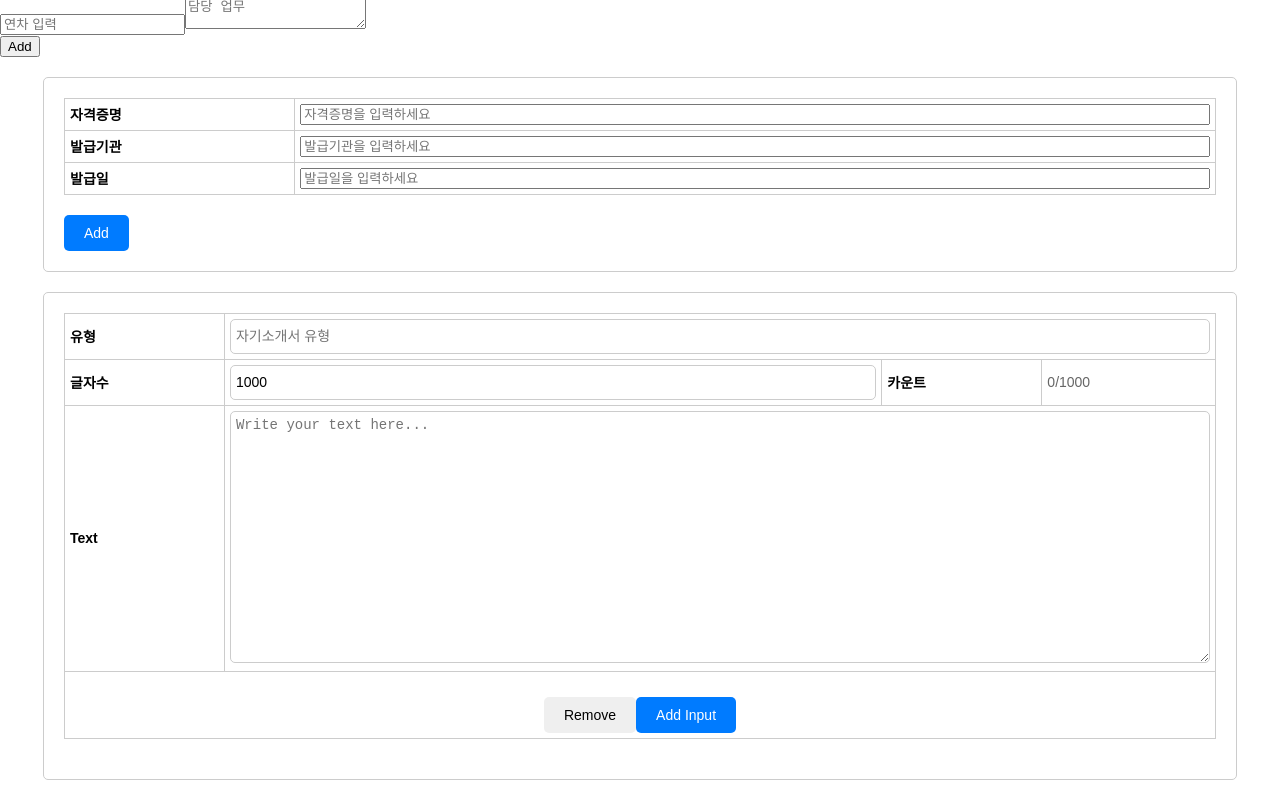
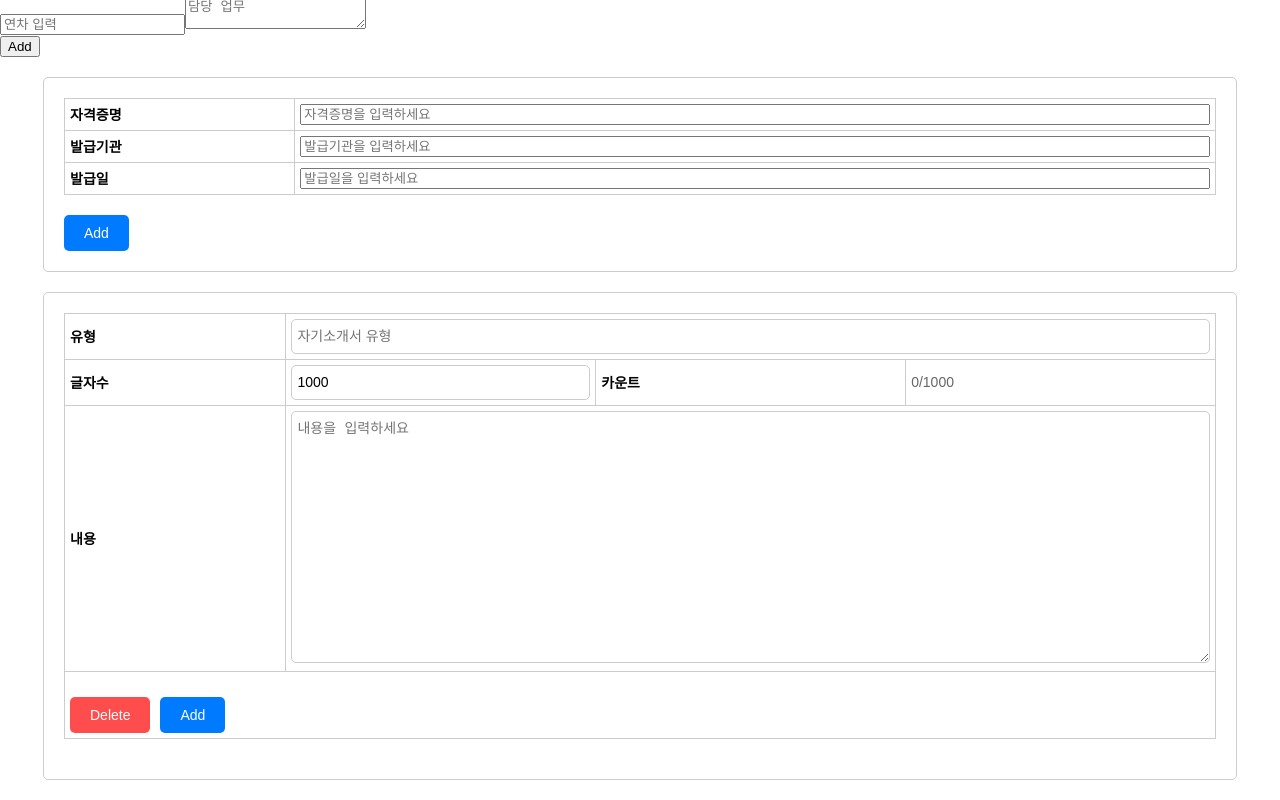
Before and after one commit to jeauk/react-resume, a React (Create React App) app: page / in a window 1280 px wide. Shown: the part 992-1792 px from the top of the page. Built offline with nearby package versions, Linux system fonts and the light colour scheme.

Commit message:
자소서

```diff
--- a/src/components/MaxLengthInput.css
+++ b/src/components/MaxLengthInput.css
@@ -13,17 +13,30 @@
   border-collapse: collapse;
   margin-bottom: 20px;
   font-size: 14px;
+  table-layout: fixed; /* 표의 크기 고정 */
 }
 
 .input-container th, .input-container td {
   padding: 5px;
   border: 1px solid #ccc;
   text-align: left;
+  overflow: hidden; /* 셀 내용이 넘치는 것을 방지 */
+  text-overflow: ellipsis; /* 넘치는 내용에 대해 '...' 표시 */
+  white-space: nowrap; /* 텍스트 줄바꿈 방지 */
+}
+
+.input-container th {
+  width: 5%; /* 헤더 셀의 너비 고정 */
+}
+
+.input-container td {
+  width: 25%; /* 데이터 셀의 너비 고정 */
 }
 
 .input-container .title-input,
 .input-container .max-chars-input {
   width: 100%;
+  max-width: 100%; /* 입력 필드가 셀의 최대 너비를 초과하지 않도록 설정 */
   height: 35px;
   padding: 5px;
   border: 1px solid #ccc;
@@ -34,6 +47,7 @@
 
 .input-container textarea {
   width: 100%;
+  max-width: 100%; /* 텍스트 영역이 셀의 최대 너비를 초과하지 않도록 설정 */
   padding: 5px;
   border: 1px solid #ccc;
   border-radius: 5px;
@@ -78,7 +92,7 @@
 .button-container {
   margin-top: 20px;
   display: flex;
-  justify-content: center; /* 중앙 정렬 */
+  gap: 10px; /* 버튼 간격 설정 */
 }
 
 .button-container button {
@@ -91,7 +105,7 @@
 }
 
 .button-container .add-input-button {
-  background-color: #007bff; /* Add Input 버튼 색상 */
+  background-color: #007bff; /* Add 버튼 색상 */
   color: #fff;
 }
 
@@ -103,3 +117,17 @@
   background-color: #ccc;
   cursor: not-allowed;
 }
+
+.button-container .remove-button {
+  background-color: #ff4d4d; /* Remove 버튼 색상 */
+  color: #fff;
+}
+
+.button-container .remove-button:hover:not(:disabled) {
+  background-color: #cc0000;
+}
+
+.button-container .remove-button:disabled {
+  background-color: #ccc;
+  cursor: not-allowed;
+}
--- a/src/components/MaxLengthInput.jsx
+++ b/src/components/MaxLengthInput.jsx
@@ -70,13 +70,13 @@ const MaxLengthInput = () => {
                 </td>
               </tr>
               <tr>
-                <th><label htmlFor={`text-${input.id}`}>Text</label></th>
+                <th><label htmlFor={`text-${input.id}`}>내용</label></th>
                 <td colSpan="3">
                   <textarea
                     id={`text-${input.id}`}
                     value={input.text}
                     onChange={(e) => handleChange(e, input.id, 'text')}
-                    placeholder="Write your text here..."
+                    placeholder="내용을 입력하세요"
                     rows="15"
                   />
                 </td>
@@ -87,8 +87,8 @@ const MaxLengthInput = () => {
                     <button
                       type="button"
                       onClick={() => removeInput(input.id)}
-                    >
-                      Remove
+                      className="remove-button"
+                    >Delete
                     </button>
                     <button
                       type="button"
@@ -96,7 +96,7 @@ const MaxLengthInput = () => {
                       disabled={inputs.length >= 5}
                       className="add-input-button"
                     >
-                      Add Input
+                      Add
                     </button>
                   </div>
                 </td>
```
